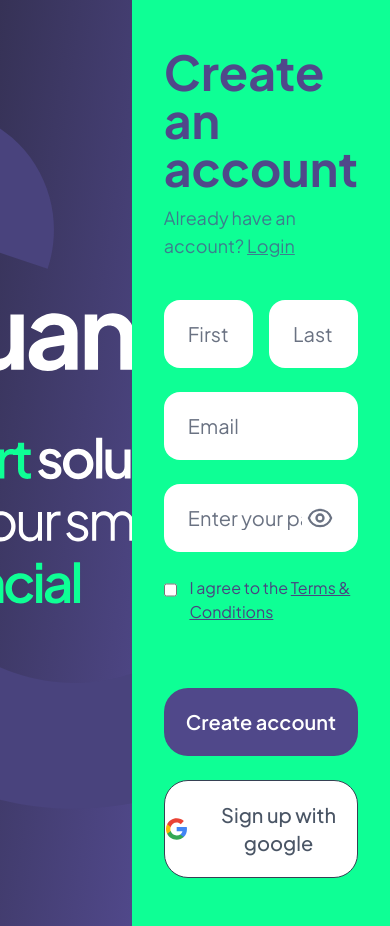
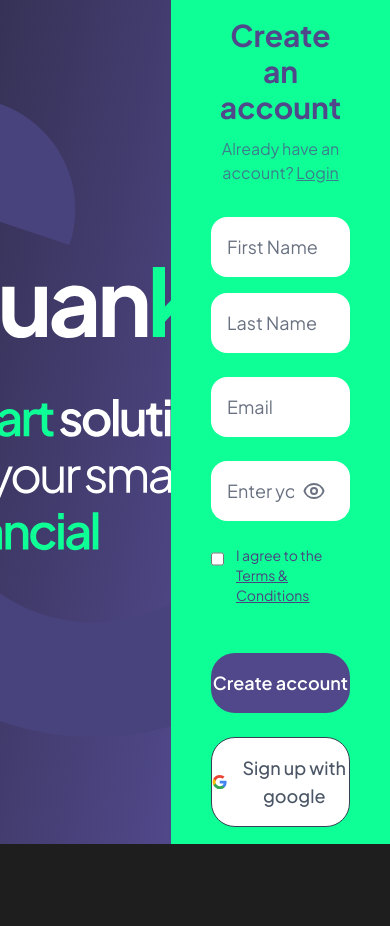
Before and after one commit to santaimany/CUANKI, a Next.js app: page /register in a window 390 px wide. After the commit the page ends 844 px from the top, so only its background shows below. Built offline with nearby package versions, Linux system fonts and the light colour scheme.

Commit message:
feat: enhance authentication forms with responsive design and improved layout

```diff
--- a/src/components/auth/AuthLayout.tsx
+++ b/src/components/auth/AuthLayout.tsx
@@ -9,7 +9,8 @@ interface AuthLayoutProps {
 
 const AuthLayout = ({ children }: AuthLayoutProps) => {
     return (
-        <div className="min-h-screen flex">
+        // Use fixed full-screen height and hide overflow to avoid page-level scroll
+        <div className="h-screen flex overflow-hidden">
             {/* Left Side - Login Image with Smile Background */}
             <div className="flex-1 relative bg-gradient-to-br from-[#363256] via-50% to-[#50488A] flex items-center justify-center overflow-hidden">
                 {/* Smile Background */}
@@ -33,7 +34,7 @@ const AuthLayout = ({ children }: AuthLayoutProps) => {
             </div>
 
             {/* Right Side - Form Content */}
-            <div className="flex-1 bg-[#0EFF95] flex items-center justify-center px-8 py-12">
+            <div className="flex-1 bg-[#0EFF95] flex items-center justify-center px-6 sm:px-8 py-8 sm:py-12">
                 <div className="w-full max-w-lg">
                     {children}
                 </div>
--- a/src/components/auth/register/RegisterForm.tsx
+++ b/src/components/auth/register/RegisterForm.tsx
@@ -16,24 +16,24 @@ const RegisterForm = () => {
     };
 
     return (
-        <>
-            <h1 className="text-5xl font-bold text-[#50488A] mb-3 ">
+        <div className="w-full max-w-md mx-auto px-4 sm:px-6 md:max-w-lg lg:max-w-xl">
+            <h1 className="text-3xl sm:text-4xl md:text-5xl font-bold text-[#50488A] mb-3 text-center">
                 Create an account
             </h1>
-            <p className="text-[#50488A] mb-10  text-lg opacity-70">
+            <p className="text-[#50488A] mb-8 sm:mb-10 text-center text-base sm:text-lg opacity-70">
                 Already have an account? <a href="/login" className="underline hover:no-underline">Login</a>
             </p>
 
             <form className="space-y-6">
                 {/* First Name & Last Name */}
-                <div className="grid grid-cols-2 gap-4">
+                <div className="grid grid-cols-1 sm:grid-cols-2 gap-4">
                     <div>
                         <input
                             type="text"
                             placeholder="First Name"
                             onFocus={() => setFocusedField('firstName')}
                             onBlur={() => setFocusedField(null)}
-                            className={`w-full px-6 py-5 rounded-2xl border-none text-gray-700 placeholder-gray-500 focus:outline text-xl transition-all focus:duration-300 ${getFieldStyle('firstName', 'bg-white')}`}
+                            className={`w-full px-4 py-4 sm:px-6 sm:py-5 rounded-2xl border-none text-gray-700 placeholder-gray-500 focus:outline text-lg sm:text-xl transition-all focus:duration-300 ${getFieldStyle('firstName', 'bg-white')}`}
                         />
                     </div>
                     <div>
@@ -42,7 +42,7 @@ const RegisterForm = () => {
                             placeholder="Last Name"
                             onFocus={() => setFocusedField('lastName')}
                             onBlur={() => setFocusedField(null)}
-                            className={`w-full px-6 py-5 rounded-2xl border-none text-gray-700 placeholder-gray-500 focus:outline text-xl transition-all focus:duration-300 ${getFieldStyle('lastName', 'bg-white')}`}
+                            className={`w-full px-4 py-4 sm:px-6 sm:py-5 rounded-2xl border-none text-gray-700 placeholder-gray-500 focus:outline text-lg sm:text-xl transition-all focus:duration-300 ${getFieldStyle('lastName', 'bg-white')}`}
                         />
                     </div>
                 </div>
@@ -54,7 +54,7 @@ const RegisterForm = () => {
                         placeholder="Email"
                         onFocus={() => setFocusedField('email')}
                         onBlur={() => setFocusedField(null)}
-                        className={`w-full px-6 py-5 rounded-2xl border-none text-gray-700 placeholder-gray-500 focus:outline text-xl transition-all focus:duration-300 ${getFieldStyle('email', 'bg-white')}`}
+                        className={`w-full px-4 py-4 sm:px-6 sm:py-5 rounded-2xl border-none text-gray-700 placeholder-gray-500 focus:outline text-lg sm:text-xl transition-all focus:duration-300 ${getFieldStyle('email', 'bg-white')}`}
                     />
                 </div>
 
@@ -65,13 +65,13 @@ const RegisterForm = () => {
                         placeholder="Enter your password"
                         onFocus={() => setFocusedField('password')}
                         onBlur={() => setFocusedField(null)}
-                        className={`w-full px-6 py-5 rounded-2xl border-none text-gray-700 placeholder-gray-500 focus:outline text-xl pr-14 transition-all focus:duration-300 ${getFieldStyle('password', 'bg-white')}`}
+                        className={`w-full px-4 py-4 sm:px-6 sm:py-5 rounded-2xl border-none text-gray-700 placeholder-gray-500 focus:outline text-lg sm:text-xl pr-14 transition-all focus:duration-300 ${getFieldStyle('password', 'bg-white')}`}
                     />
                     <button
                         type="button"
                         className="absolute right-6 top-1/2 transform -translate-y-1/2 text-gray-500 hover:text-gray-700"
                     >
-                        <svg className="w-7 h-7" fill="none" stroke="currentColor" viewBox="0 0 24 24">
+                        <svg className="w-6 h-6 sm:w-7 sm:h-7" fill="none" stroke="currentColor" viewBox="0 0 24 24">
                             <path strokeLinecap="round" strokeLinejoin="round" strokeWidth={2} d="M15 12a3 3 0 11-6 0 3 3 0 016 0z" />
                             <path strokeLinecap="round" strokeLinejoin="round" strokeWidth={2} d="M2.458 12C3.732 7.943 7.523 5 12 5c4.478 0 8.268 2.943 9.542 7-1.274 4.057-5.064 7-9.542 7-4.477 0-8.268-2.943-9.542-7z" />
                         </svg>
@@ -79,7 +79,7 @@ const RegisterForm = () => {
                 </div>
 
                 {/* Terms Agreement */}
-                <div className="flex items-start text-base">
+                <div className="flex items-start text-sm sm:text-base">
                     <input
                         type="checkbox"
                         id="terms"
@@ -93,7 +93,7 @@ const RegisterForm = () => {
                 {/* Create Account Button */}
                 <button
                     type="submit"
-                    className="w-full bg-[#50488A] text-white py-5 rounded-3xl text-xl font-semibold hover:bg-[#2d2747] transition-colors duration-300 mt-10"
+                    className="w-full bg-[#50488A] text-white py-4 sm:py-5 rounded-3xl text-lg sm:text-xl font-semibold hover:bg-[#2d2747] transition-colors duration-300 mt-6 sm:mt-10"
                 >
                     Create account
                 </button>
@@ -101,9 +101,9 @@ const RegisterForm = () => {
                 {/* Google Signup Button */}
                 <button
                     type="button"
-                    className="w-full bg-white text-gray-600 py-5 rounded-3xl text-xl font-medium border border-gray-700 hover:bg-gray-200 transition-colors duration-300 flex items-center justify-center space-x-3"
+                    className="w-full bg-white text-gray-600 py-4 sm:py-5 rounded-3xl text-lg sm:text-xl font-medium border border-gray-700 hover:bg-gray-200 transition-colors duration-300 flex items-center justify-center space-x-3"
                 >
-                    <svg className="w-7 h-7" viewBox="0 0 24 24">
+                    <svg className="w-6 h-6 sm:w-7 sm:h-7" viewBox="0 0 24 24">
                         <path fill="#4285F4" d="M22.56 12.25c0-.78-.07-1.53-.2-2.25H12v4.26h5.92c-.26 1.37-1.04 2.53-2.21 3.31v2.77h3.57c2.08-1.92 3.28-4.74 3.28-8.09z"/>
                         <path fill="#34A853" d="M12 23c2.97 0 5.46-.98 7.28-2.66l-3.57-2.77c-.98.66-2.23 1.06-3.71 1.06-2.86 0-5.29-1.93-6.16-4.53H2.18v2.84C3.99 20.53 7.7 23 12 23z"/>
                         <path fill="#FBBC05" d="M5.84 14.09c-.22-.66-.35-1.36-.35-2.09s.13-1.43.35-2.09V7.07H2.18C1.43 8.55 1 10.22 1 12s.43 3.45 1.18 4.93l2.85-2.22.81-.62z"/>
@@ -112,7 +112,7 @@ const RegisterForm = () => {
                     <span>Sign up with google</span>
                 </button>
             </form>
-        </>
+        </div>
     );
 }
 
--- a/src/components/commons/Navbar.tsx
+++ b/src/components/commons/Navbar.tsx
@@ -15,8 +15,8 @@ const Navbar = () => {
   const navContainerRef = useRef<HTMLDivElement>(null);
   const logoRef = useRef<HTMLImageElement>(null);
   const navLinkRefs = useRef<(HTMLAnchorElement | null)[]>([]);
-  const langRef = useRef<HTMLDivElement>(null);
-  const loginBtnRef = useRef<HTMLButtonElement>(null);
+  const langRef = useRef<HTMLAnchorElement | null>(null);
+  const loginBtnRef = useRef<HTMLAnchorElement | null>(null);
 
   useEffect(() => {
     const ctx = gsap.context(() => {
@@ -83,20 +83,12 @@ const Navbar = () => {
           </div>
 
           <div className="hidden md:flex items-center gap-[1.5vw] sm:gap-[2vw] md:gap-[1.8vw] lg:gap-[1.5vw]">
-            <div ref={langRef} className="flex items-center text-white border-2 border-white/30 rounded-full cursor-pointer hover:bg-white/10 transition-colors duration-200 px-[1.6vw] py-[0.3vw] sm:px-[2vw] sm:py-[0.4vw] md:px-[1.8vw] md:py-[0.35vw] lg:px-[1.6vw] lg:py-[0.3vw]">
-              <span className="font-semibold text-[1.1vw] sm:text-[1.4vw] md:text-[1.2vw] lg:text-[1.1vw]">EN</span>
-              <svg
-                className="ml-3 w-[1.2vw] h-[1.2vw] sm:w-[1.5vw] sm:h-[1.5vw] md:w-[1.3vw] md:h-[1.3vw] lg:w-[1.2vw] lg:h-[1.2vw]"
-                fill="none"
-                stroke="currentColor"
-                viewBox="0 0 24 24"
-              >
-                <path strokeLinecap="round" strokeLinejoin="round" strokeWidth={2} d="M19 9l-7 7-7-7" />
-              </svg>
-            </div>
-            <button ref={loginBtnRef} className="bg-[#0EFF95] text-[#4A4978] font-bold rounded-full hover:bg-opacity-90 transition-all duration-200 shadow-lg px-[2.4vw] py-[0.3vw] text-[1.1vw] sm:px-[3vw] sm:py-[0.4vw] sm:text-[1.4vw] md:px-[2.7vw] md:py-[0.35vw] md:text-[1.2vw] lg:px-[2.4vw] lg:py-[0.3vw] lg:text-[1.1vw]">
+            <Link href="/register" ref={langRef} className="flex items-center text-[#0EFF95] border-2 border-[#0EFF95] rounded-full cursor-pointer hover:bg-white/10 transition-colors duration-200 px-[1.6vw] py-[0.3vw] sm:px-[2vw] sm:py-[0.4vw] md:px-[1.8vw] md:py-[0.35vw] lg:px-[1.6vw] lg:py-[0.3vw]">
+              <span className="font-semibold text-[1.1vw] sm:text-[1.4vw] md:text-[1.2vw] lg:text-[1.1vw]">Register</span>
+            </Link>
+            <Link href="/login" ref={loginBtnRef} className="bg-[#0EFF95] text-[#4A4978] font-bold rounded-full hover:bg-opacity-90 transition-all duration-200 shadow-lg px-[2.4vw] py-[0.3vw] text-[1.1vw] sm:px-[3vw] sm:py-[0.4vw] sm:text-[1.4vw] md:px-[2.7vw] md:py-[0.35vw] md:text-[1.2vw] lg:px-[2.4vw] lg:py-[0.3vw] lg:text-[1.1vw] flex items-center justify-center">
               Login
-            </button>
+            </Link>
           </div>
 
           <div className="md:hidden">
@@ -123,9 +115,9 @@ const Navbar = () => {
         <div className="md:hidden bg-white/10 backdrop-blur-xl border-t border-white/20 flex flex-col fixed w-full z-40 shadow-2xl p-[2vw] gap-[2.5vw] sm:p-[3vw] sm:gap-[3vw]">
           <Link href="/education" className="text-white font-semibold hover:text-[#00E676] text-[3vw] sm:text-[4vw]">Education</Link>
           <div className="border-t border-white/20 pt-[2.5vw] sm:pt-[3vw]">
-            <button className="bg-[#00E676] w-full text-[#4A4978] font-bold rounded-full hover:bg-opacity-90 transition-all duration-200 shadow-lg p-[1.2vw] text-[2.5vw] sm:p-[1.5vw] sm:text-[3vw]">
+            <Link href="/login" className="bg-[#00E676] w-full text-[#4A4978] font-bold rounded-full hover:bg-opacity-90 transition-all duration-200 shadow-lg p-[1.2vw] text-[2.5vw] sm:p-[1.5vw] sm:text-[3vw] flex items-center justify-center">
               Login
-            </button>
+            </Link>
           </div>
         </div>
       )}
```
Also changed, not shown: src/components/auth/login/LoginForm.tsx (+15 -14 lines).
